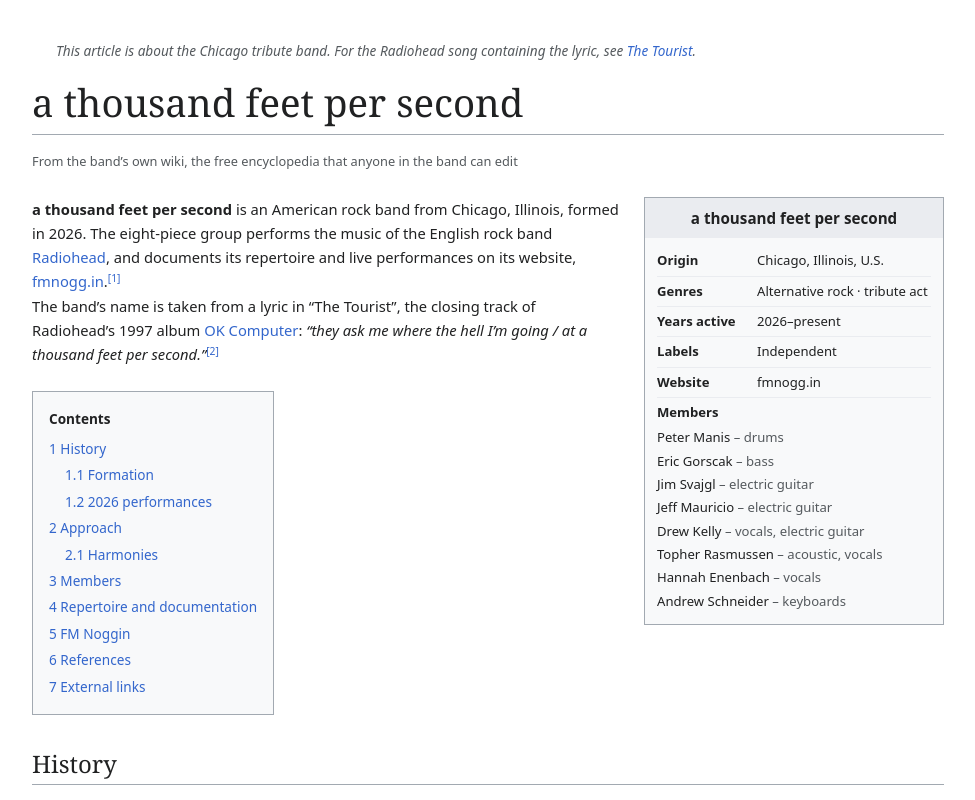
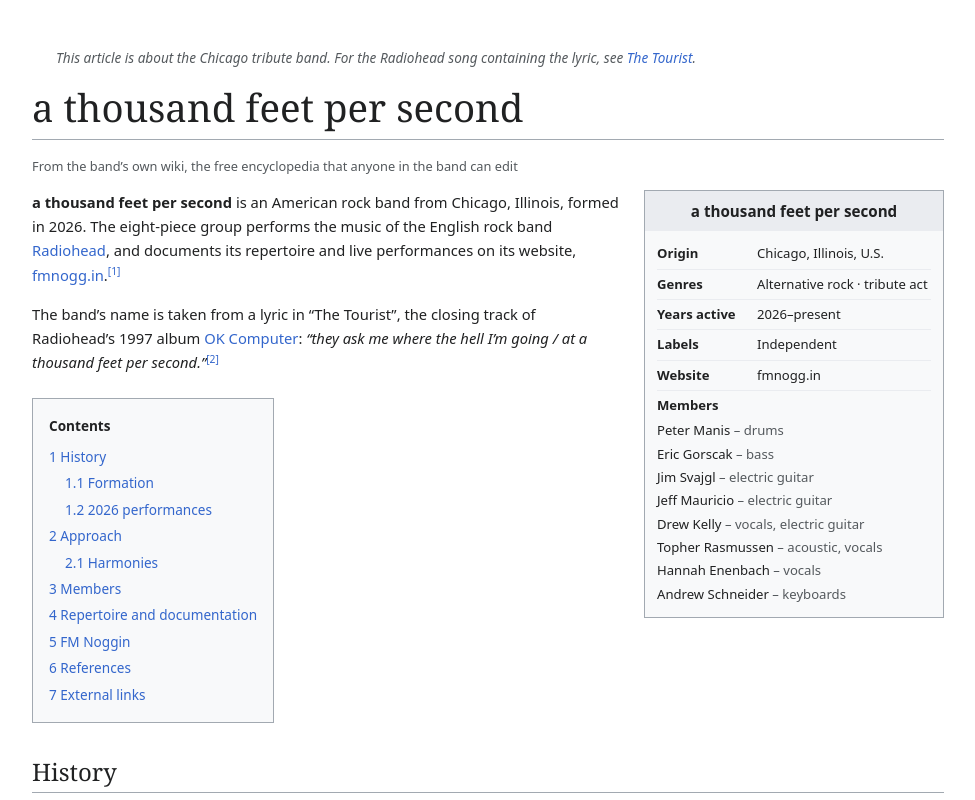
Before and after one commit to topher416/fmnogg.in, a Next.js app: page /wiki in a window 1280 px wide. Shown: the top 800 px of the page, without its empty margins (152-1127 px from the left). Built offline with nearby package versions, Linux system fonts and the light colour scheme; a web font is replaced by a local one.

Commit message:
Wiki: match Wikipedia paragraph rhythm (0.5em 0 1em) on article paragraphs

```diff
--- a/src/app/wiki/page.tsx
+++ b/src/app/wiki/page.tsx
@@ -64,7 +64,8 @@
 export default function WikiPage() {
   return (
     <div className="min-h-screen bg-white text-[#202122]">
-      <main className="max-w-[960px] mx-auto px-4 sm:px-6 py-6 sm:py-10 text-[0.92rem] leading-[1.65]">
+      <style>{`:where(.wiki-article) > p { margin: 0.5em 0 1em 0; }`}</style>
+      <main className="wiki-article max-w-[960px] mx-auto px-4 sm:px-6 py-6 sm:py-10 text-[0.92rem] leading-[1.65]">
         {/* hatnote */}
         <p className="italic text-[0.85rem] text-[#54595d] mb-4 pl-6">
           This article is about the Chicago tribute band. For the Radiohead
```
